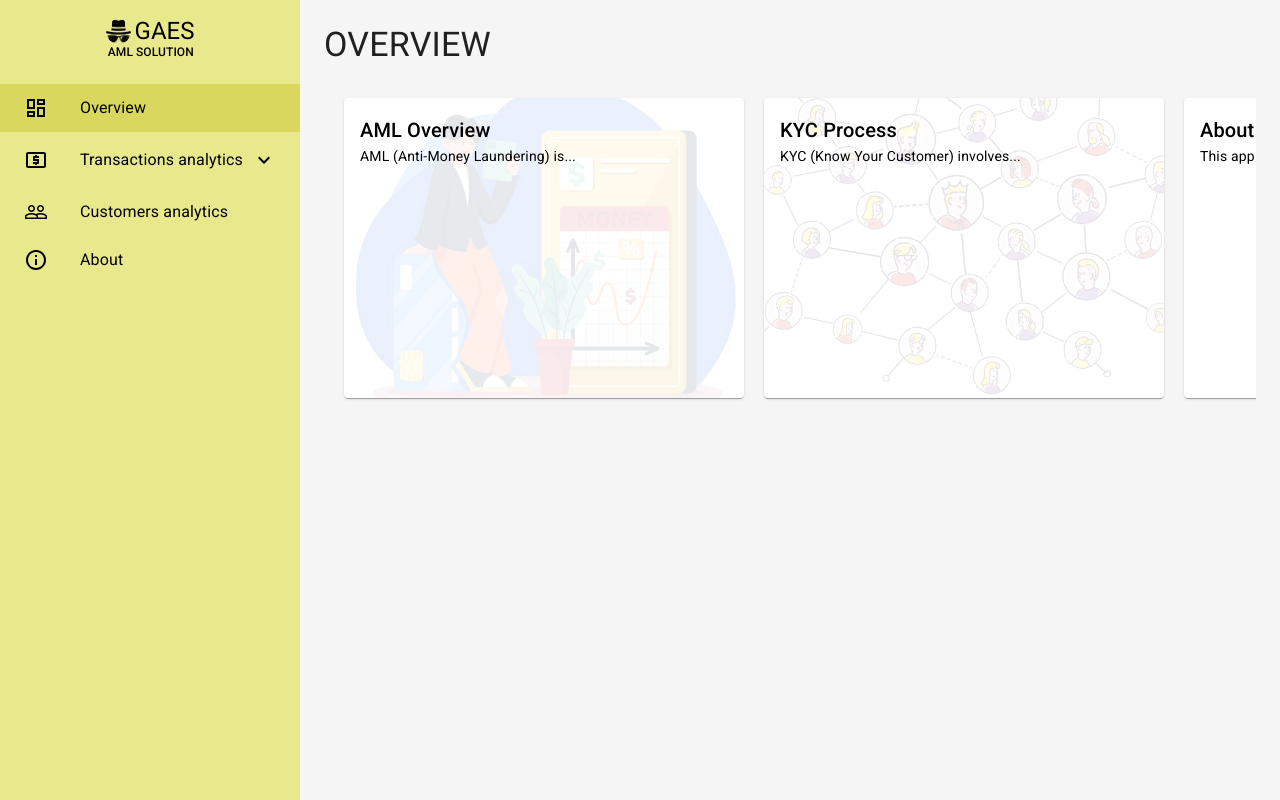
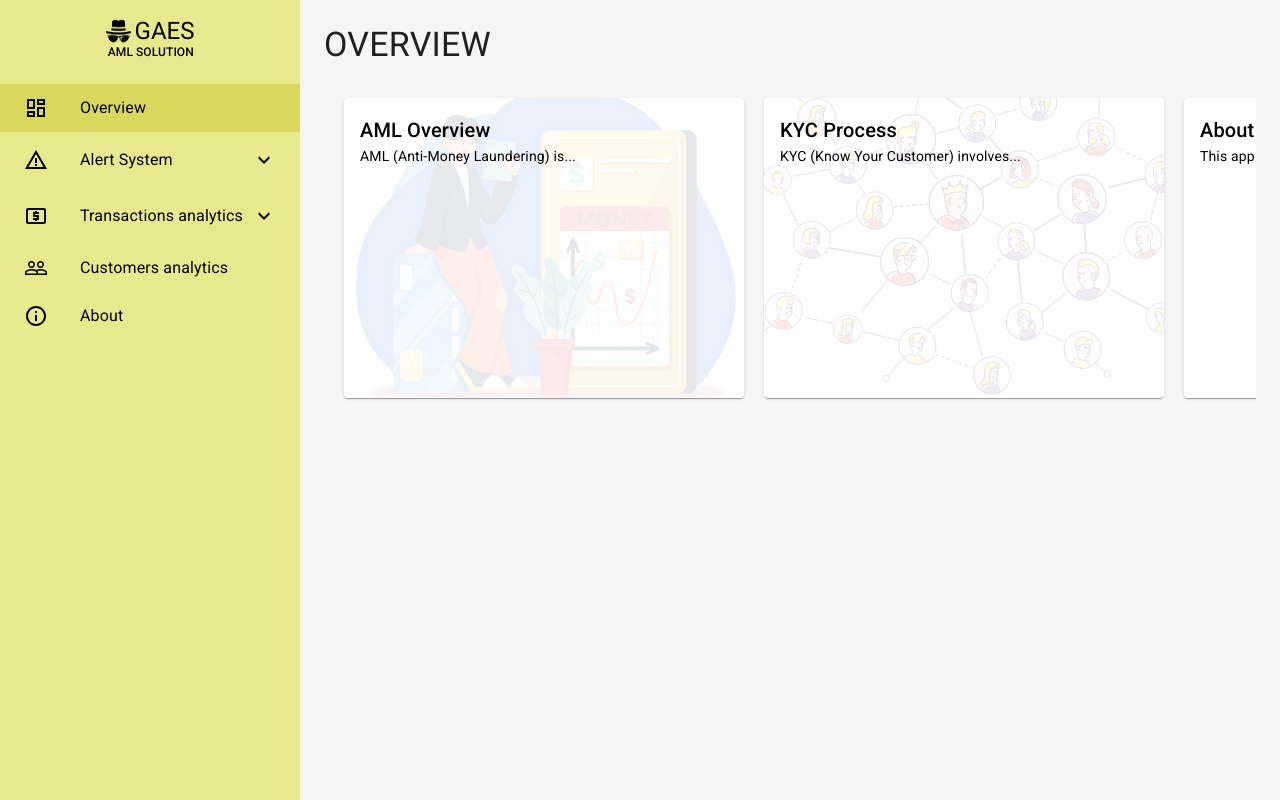
Before and after one commit to ghifari226/fe-gaes-aml-solution, a React (Create React App) app: page / in a window 1280 px wide. Built offline with nearby package versions, Linux system fonts and the light colour scheme.

Commit message:
alert system route placeholder

```diff
--- a/src/routes/appRoutes.tsx
+++ b/src/routes/appRoutes.tsx
@@ -15,6 +15,7 @@ import ChangelogPage from "../pages/changelog/ChangelogPage";
 import AnalyticsPage from "../pages/dashboard/AnalyticsPage";
 import SaasPage from "../pages/dashboard/SaasPage";
 import ComponentPageLayout from "../pages/component/ComponentPageLayout";
+import WarningAmberIcon from '@mui/icons-material/WarningAmber';
 import DashboardOutlinedIcon from "@mui/icons-material/DashboardOutlined";
 import LocalAtmIcon from "@mui/icons-material/LocalAtm";
 import PeopleOutlineIcon from "@mui/icons-material/PeopleOutline";
@@ -37,6 +38,38 @@ const appRoutes: RouteType[] = [
       displayText: "Overview",
       icon: <DashboardOutlinedIcon />,
     },
+  },
+  {
+    path: "/alert-system",
+    element: <TransactionsAnalyticsLayout />,
+    state: "alert-system",
+    sidebarProps: {
+      displayText: "Alert System",
+      icon: <WarningAmberIcon />,
+    },
+    child: [
+      {
+        index: true,
+        element: <TransactionsAnalyticsIndex />,
+        state: "alert-system.index"
+      },
+      {
+        path: "/alert-system/single-prediction",
+        element: <SinglePrediction />,
+        state: "alert-system.single-prediction",
+        sidebarProps: {
+          displayText: "Dashboard"
+        }
+      },
+      {
+        path: "/alert-system/multiple-prediction",
+        element: <MultiplePrediction />,
+        state: "alert-system.multiple-prediction",
+        sidebarProps: {
+          displayText: "Detail"
+        }
+      },
+    ],
   },
   {
     path: "/transactions-analytics",
```
